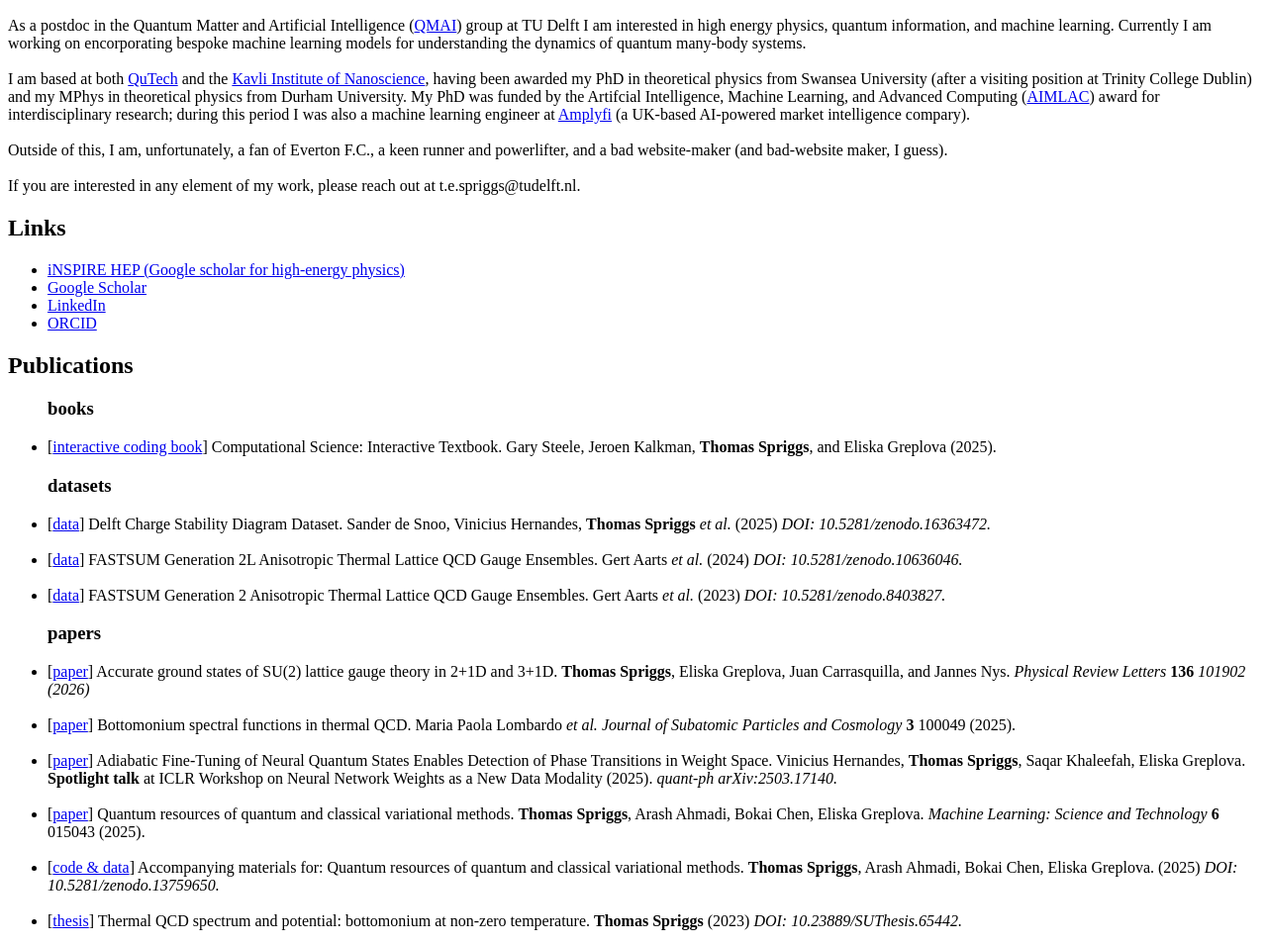
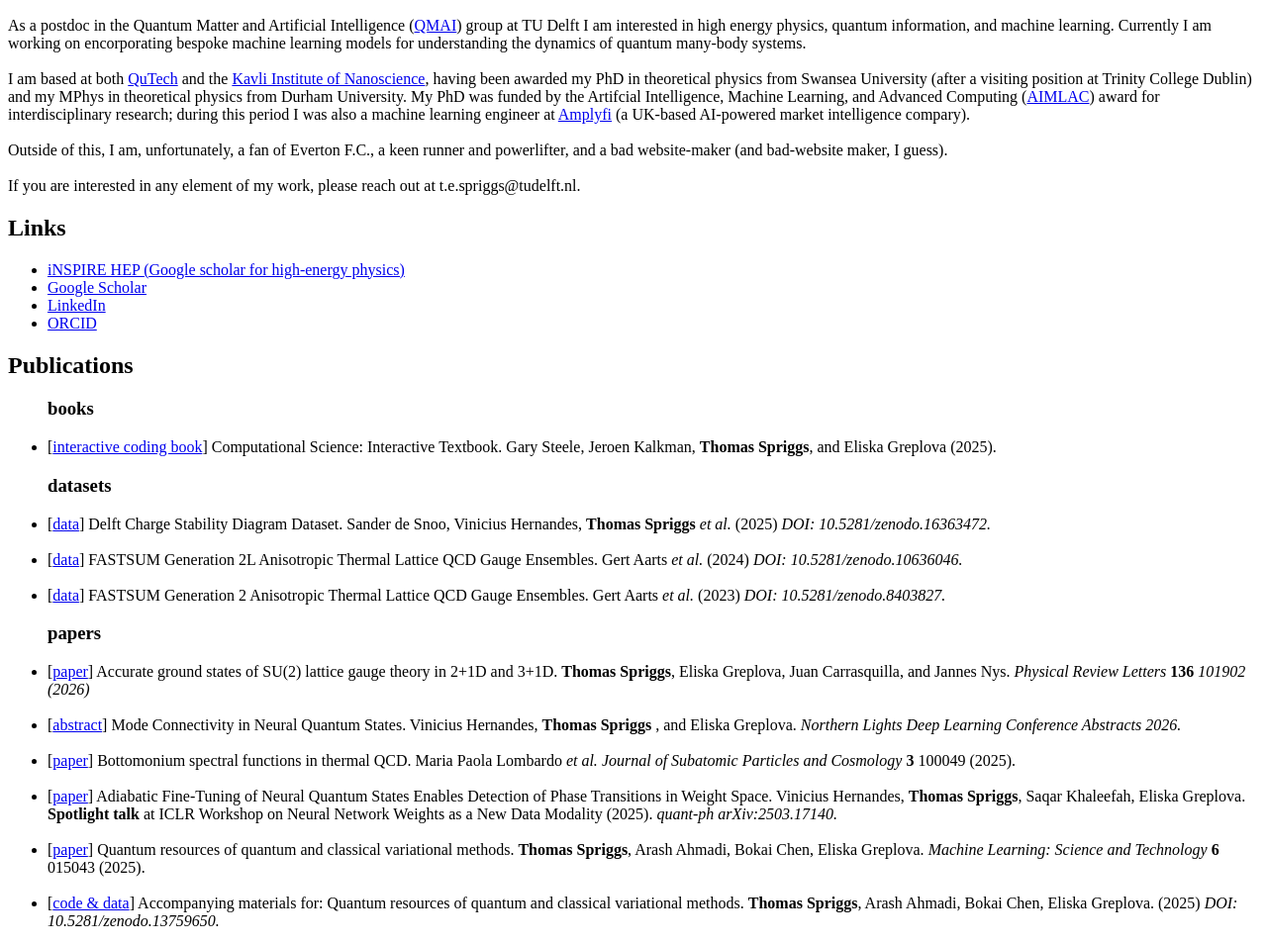
Before and after one commit to thomas-spriggs-codes/thomas-spriggs-codes.github.io, a plain HTML site: page index.html in a window 1280 px wide. Shown: the part 110-1065 px from the top of the page at 99% size. Drawn offline with Linux system fonts and the light colour scheme.

Commit message:
NLDL Mode Conn added.

```diff
--- a/index.html
+++ b/index.html
@@ -31,6 +31,8 @@
                     <li> [<a href="https://doi.org/10.5281/zenodo.8403827">data</a>] FASTSUM Generation 2 Anisotropic Thermal Lattice QCD Gauge Ensembles. Gert Aarts <i>et al.</i> (2023) <i>DOI: 10.5281/zenodo.8403827.</i> </li>
                 <h3> papers </h3>
                     <li> [<a href="https://journals.aps.org/prl/abstract/10.1103/wsk2-qcvy">paper</a>] Accurate ground states of SU(2) lattice gauge theory in 2+1D and 3+1D.  <b>Thomas Spriggs</b>, Eliska Greplova, Juan Carrasquilla, and Jannes Nys. <i> Physical Review Letters </i> <b> 136</b> <i>101902 (2026)</i>  </li>
+                    <br>
+                    <li> [<a href="https://openreview.net/pdf?id=SC8wiE1QS4">abstract</a>] Mode Connectivity in Neural Quantum States. Vinicius Hernandes, <b> Thomas Spriggs </b>, and Eliska Greplova. <i> Northern Lights Deep Learning Conference Abstracts 2026.</i> </li>
                     <br>
                     <li> [<a href="https://doi.org/10.1016/j.jspc.2025.100049">paper</a>] Bottomonium spectral functions in thermal QCD. Maria Paola Lombardo <i> et al. </i> <i> Journal of Subatomic Particles and Cosmology </i> <b> 3 </b> 100049 (2025). </li>
                     <br>
```
